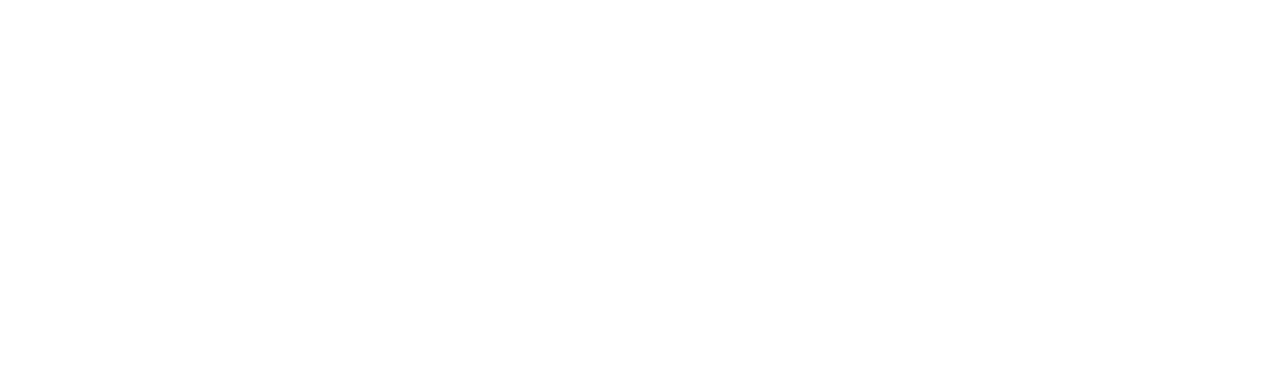
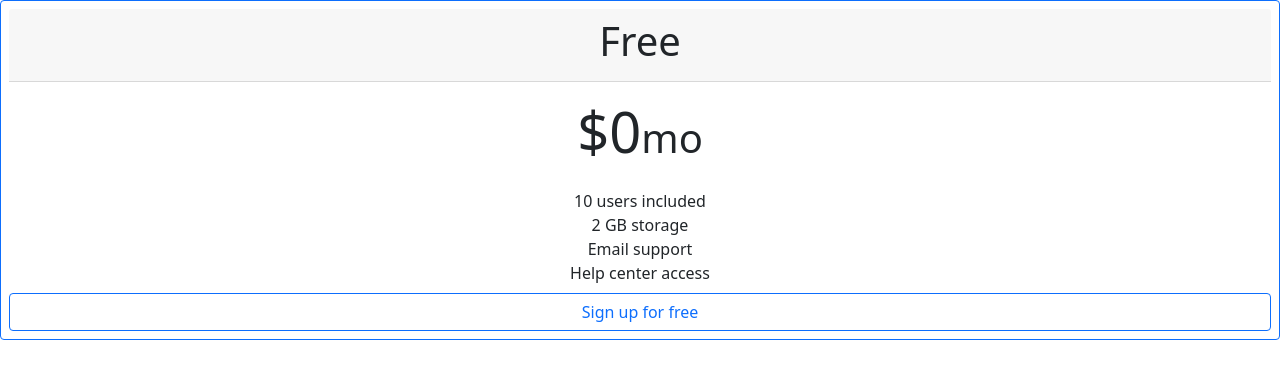
Before and after one commit to SahityaG4/2020_FWD_LAB, a plain HTML site: page index.html in a window 1280 px wide. Drawn offline with nearby package versions, Linux system fonts and the light colour scheme.

Commit message:
Update index.html

```diff
--- a/index.html
+++ b/index.html
@@ -4,9 +4,40 @@
     <meta charset="UTF-8">
     <meta http-equiv="X-UA-Compatible" content="IE=edge">
     <meta name="viewport" content="width=device-width, initial-scale=1.0">
-    <title> </title>
+    <title>Bootstrap Cards</title>
+    <style>
+        button{
+        align-items: center;
+        justify-content: center;
+        width:100%
+    }
+    </style>
+    <link href="https://cdn.jsdelivr.net/npm/bootstrap@5.1.3/dist/css/bootstrap.min.css" rel="stylesheet" integrity="sha384-1BmE4kWBq78iYhFldvKuhfTAU6auU8tT94WrHftjDbrCEXSU1oBoqyl2QvZ6jIW3" crossorigin="anonymous">
+    <script src="https://cdn.jsdelivr.net/npm/bootstrap@5.1.3/dist/js/bootstrap.bundle.min.js" integrity="sha384-ka7Sk0Gln4gmtz2MlQnikT1wXgYsOg+OMhuP+IlRH9sENBO0LRn5q+8nbTov4+1p" crossorigin="anonymous"></script>
+
 </head>
 <body>
-
+    <div class = "table border-outline-primary">
+        <div class = "row">
+            <div class = "col col-Ig-4">
+                <div class = "card card card border-primary">
+                    <div class = "card-header">
+                        <div class = "card-title h1 text-center">
+                            Free
+                        </div>
+                    </div>
+                    <div class = "card-body">
+                        <div class = "text-center">
+                            <span class = "display-4">$0</span><span class = "display-6">mo</span>
+                        </div>
+                    </div>
+                    <div class = "card-text text-center mt-2">10 users included <br> 2 GB storage <br>
+                        Email support <br>Help center access
+                    </div>
+                    <button class = "btn btn-outline-primary btn-Ig mt-2 text-primary">Sign up for free</button>
+                </div>
+            </div>
+        </div>
+    </div>
 </body>
 </html>
```
